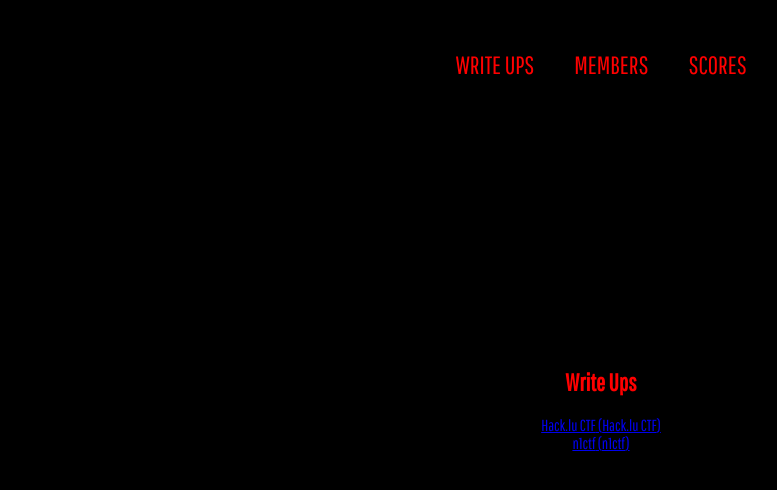
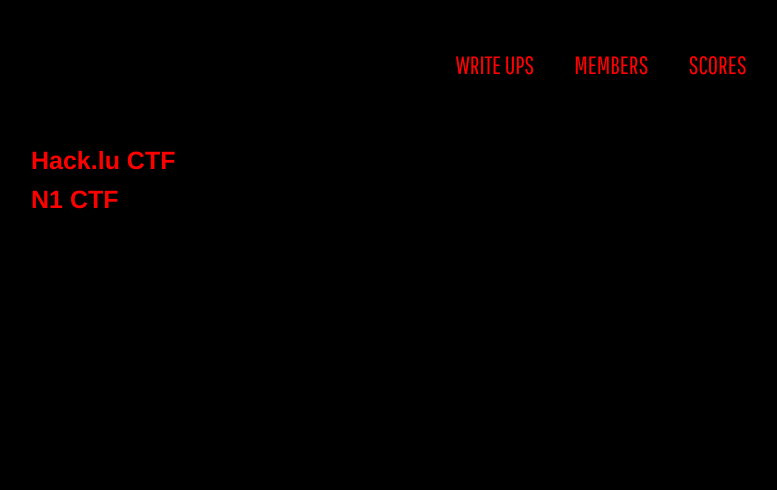
Before and after one commit to ARESxCyber/aresxcyber.github.io, a React (Create React App) app: page /write_ups in a window 1280 px wide. Shown: the top 490 px of the page, without its empty margins (39-816 px from the left). Built offline with nearby package versions, Linux system fonts and the light colour scheme.

Commit message:
Styled writeups

```diff
--- a/src/pages/writeups/Default.jsx
+++ b/src/pages/writeups/Default.jsx
@@ -1,9 +1,45 @@
 import React from "react";
+import styled from 'styled-components';
 import {Link} from "react-router-dom";
 
 export default ({ ctfs }) => <React.Fragment>
-    <h2>Write Ups</h2>
+    <Container>
     {
-        ctfs.map((ctf) => <Link to={`/write_ups/${ ctf.directory }`} key={ctf.directory}> {ctf.name} ({ ctf.name })</Link>)
+        <List>
+            {
+                ctfs.map((ctf) => <ListItem key={ctf.directory}><Link to={`/write_ups/${ ctf.directory }`}> {ctf.name}</Link></ListItem>)
+            }
+        </List>
     }
+    </Container>
 </React.Fragment>;
+
+const Container = styled.div`
+    left: 0;
+    position: absolute;
+    margin: 100px 0 0 30px;
+    width: 50%;
+    height: 80%;
+    overflow-y: scroll;
+    @media only screen and (max-width: 700px) {
+    width: 85%;
+    }
+`;
+
+const List = styled.ul`
+    list-style-type: none;
+    a {
+        text-decoration: none;
+        font-weight: bold;
+        font-family: "Helvetica";
+        font-size: 25px;
+        color: red;
+    }
+    a:hover {
+        color: #af0000;
+    }
+`;
+
+const ListItem = styled.li`
+    margin: 10px 0;
+`;
--- a/src/pages/writeups/Writeup.jsx
+++ b/src/pages/writeups/Writeup.jsx
@@ -1,4 +1,5 @@
 import React from 'react';
+import styled from 'styled-components';
 import ReactMarkdown from 'react-markdown'
 import axios from "axios";
 
@@ -29,23 +30,57 @@
     render() {
         const writeup = this.props.writeup;
         if (this.state.loading) {
-            return <div>
-                <h2>{writeup.name}</h2>
-                Loading...
-            </div>;
+            return <Container>
+                <Title>{writeup.name}</Title>
+                <SubTitle>Loading...</SubTitle>
+            </Container>;
         }
 
         return (
-            <div>
-                <h2>{writeup.name}</h2>
-                By {writeup.author}.
-                Category {writeup.category}.
-                <ReactMarkdown>
-                    {this.state.writeupData}
-                </ReactMarkdown>
-            </div>
+            <Container>
+                <Title>{writeup.name}</Title>
+                <SubTitle><b>By: </b>{writeup.author}
+                &nbsp; &nbsp;
+                <b>Category: </b>{writeup.category}</SubTitle>
+                <Body>
+                    <ReactMarkdown>
+                        {this.state.writeupData}
+                    </ReactMarkdown>
+                </Body>
+            </Container>
         );
     }
 }
 
+const Container = styled.div`
+    left: 0;
+    position: absolute;
+    margin: 10px 0 0 30px;
+    width: 100%;
+    height: 80%;
+    @media only screen and (max-width: 700px) {
+    width: 85%;
+    }
+`;
+
+const Title = styled.h2`
+    color: red;
+    text-decoration: none;
+    font-family: "Helvetica";
+    font-size: 25px;
+`;
+
+const SubTitle = styled.p`
+    margin: 0 0 0 15px;
+    color: #a9a9a9;
+    font-family: "Helvetica";
+    font-size: 15px;
+`;
+
+const Body = styled.p`
+    margin: 0 0 0 40px;
+    font-family: "Helvetica";
+    color: #af0000;
+`;
+
 export default WriteupList;
--- a/src/pages/writeups/WriteupList.jsx
+++ b/src/pages/writeups/WriteupList.jsx
@@ -1,4 +1,5 @@
 import React from 'react';
+import styled from 'styled-components';
 import {Link, Route, Switch} from "react-router-dom";
 import Writeup from "./Writeup";
 
@@ -34,8 +35,8 @@
         const writeups = this.state.writeups;
         console.log(writeups)
         return (
-            <div>
-                <h1><Link to={`/write_ups/${ctf.directory}`}>{ctf.name}</Link></h1>
+            <Container>
+                <Title><Link to={`/write_ups/${ctf.directory}`}>{ctf.name}</Link></Title>
                 <Switch>
                     {
                         writeups.map((writeup) => <Route path={`/write_ups/${ctf.directory}/${writeup.file}`}
@@ -43,17 +44,58 @@
                                                          render={() => <Writeup writeup={writeup} ctf={ctf}/>}/>)
                     }
                     <Route render={() =>
-                        <ol>
+                        <List>
                             {
-                                writeups.map((writeup) => <li key={writeup.file}><Link
-                                    to={`/write_ups/${ctf.directory}/${writeup.file}`}>{writeup.name}</Link></li>)
+                                writeups.map((writeup) => <ListItem key={writeup.file}><Link
+                                    to={`/write_ups/${ctf.directory}/${writeup.file}`}>{writeup.name}</Link></ListItem>)
                             }
-                        </ol>
+                        </List>
                     }/>
                 </Switch>
-            </div>
+            </Container>
         );
     }
 }
 
 export default WriteupList;
+
+const Container = styled.div`
+    left: 0;
+    position: absolute;
+    margin: 100px 0 0 30px;
+    width: 50%;
+    height: 80%;
+    overflow-y: scroll;
+    @media only screen and (max-width: 700px) {
+    width: 85%;
+    }
+`;
+
+const Title = styled.h1`
+    a {
+        color: red;
+        text-decoration: none;
+        font-family: "Helvetica";
+        font-size: 30px;
+    }
+    a:hover {
+        color: #8b0000;
+    }
+`;
+
+const List = styled.ul`
+    list-style-type: none;
+    a {
+        text-decoration: none;
+        font-family: "Helvetica";
+        font-size: 20px;
+        color: #af0000;
+    }
+    a:hover {
+        color: #8b0000;
+    }
+`;
+
+const ListItem = styled.li`
+    margin: 10px 0;
+`;
--- a/src/pages/writeups/data/ctfs.json
+++ b/src/pages/writeups/data/ctfs.json
@@ -5,7 +5,7 @@
       "directory": "hacklu2020"
     },
     {
-      "name": "n1ctf",
+      "name": "N1 CTF",
       "directory": "n1ctf2020"
     }
   ]
--- a/src/pages/writeups/data/hacklu2020/fluxcloud-serverless1.md
+++ b/src/pages/writeups/data/hacklu2020/fluxcloud-serverless1.md
@@ -1,6 +1,9 @@
-# FluxCloud serverless 1
 
 * test
 * list
 
 ## Hallo?
+
+Lorem ipsum dolor sit amet, consectetur adipiscing elit. Donec sagittis orci sed orci ultricies porttitor. Cras iaculis ligula eu ligula semper scelerisque. Aliquam rhoncus sollicitudin orci non tempus. Orci varius natoque penatibus et magnis dis parturient montes, nascetur ridiculus mus. Etiam ultricies, eros vestibulum pellentesque blandit, nunc lorem ultrices justo, eu posuere ligula velit vel magna. Duis convallis arcu eu erat mollis, sit amet euismod neque sagittis.
+
+Duis quis facilisis quam. Suspendisse venenatis vehicula odio, at iaculis massa finibus et. Quisque sit amet ultrices velit.
--- a/src/pages/writeups/data/hacklu2020/fluxcloud-serverless2.md
+++ b/src/pages/writeups/data/hacklu2020/fluxcloud-serverless2.md
@@ -1,4 +1,8 @@
-# FluxCloud serverless 2
+Lorem ipsum dolor sit amet, consectetur adipiscing elit. Aenean vulputate sem id augue tempor, eget elementum elit placerat.
+> Suspendisse luctus ex vel purus vulputate semper. Maecenas elementum quam at lorem pretium viverra. Integer sodales malesuada nulla id mollis.
 
 * test
 * list
+
+Donec vulputate, nibh vel cursus dignissim, magna ante maximus velit, facilisis lacinia enim turpis vel nulla. Sed in lacus pulvinar ligula cursus pulvinar eget in felis.
+Sed varius sem urna, eu porta lorem sagittis vel. Ut nec rhoncus tortor. Nam quis dictum metus. In aliquet ex ut nisi condimentum, ut elementum libero dapibus. Aliquam suscipit felis lacinia iaculis facilisis. Fusce justo mauris, faucibus id sapien et, tempus eleifend lectus. Suspendisse sodales lacinia ex ut egestas.
```
